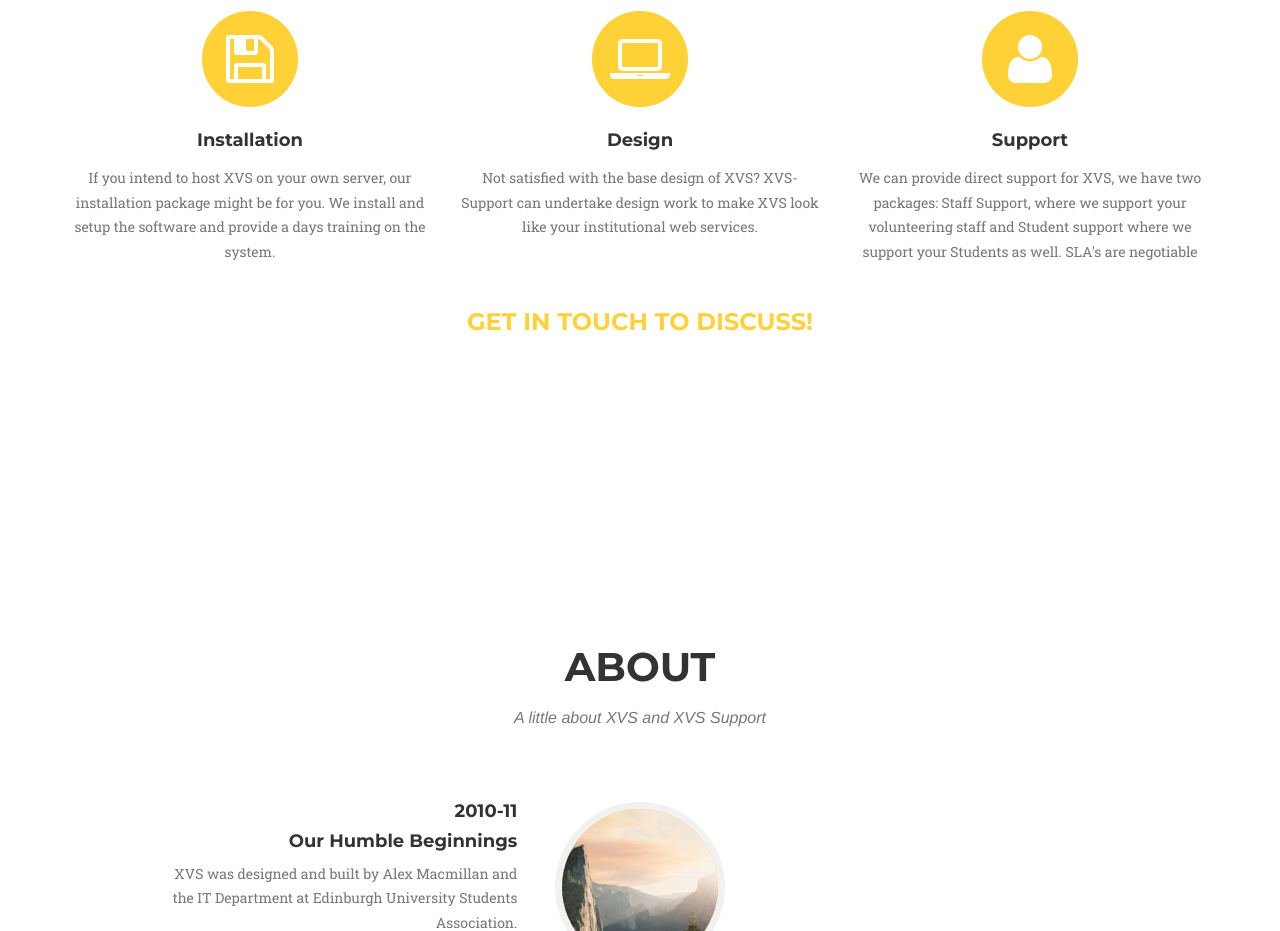
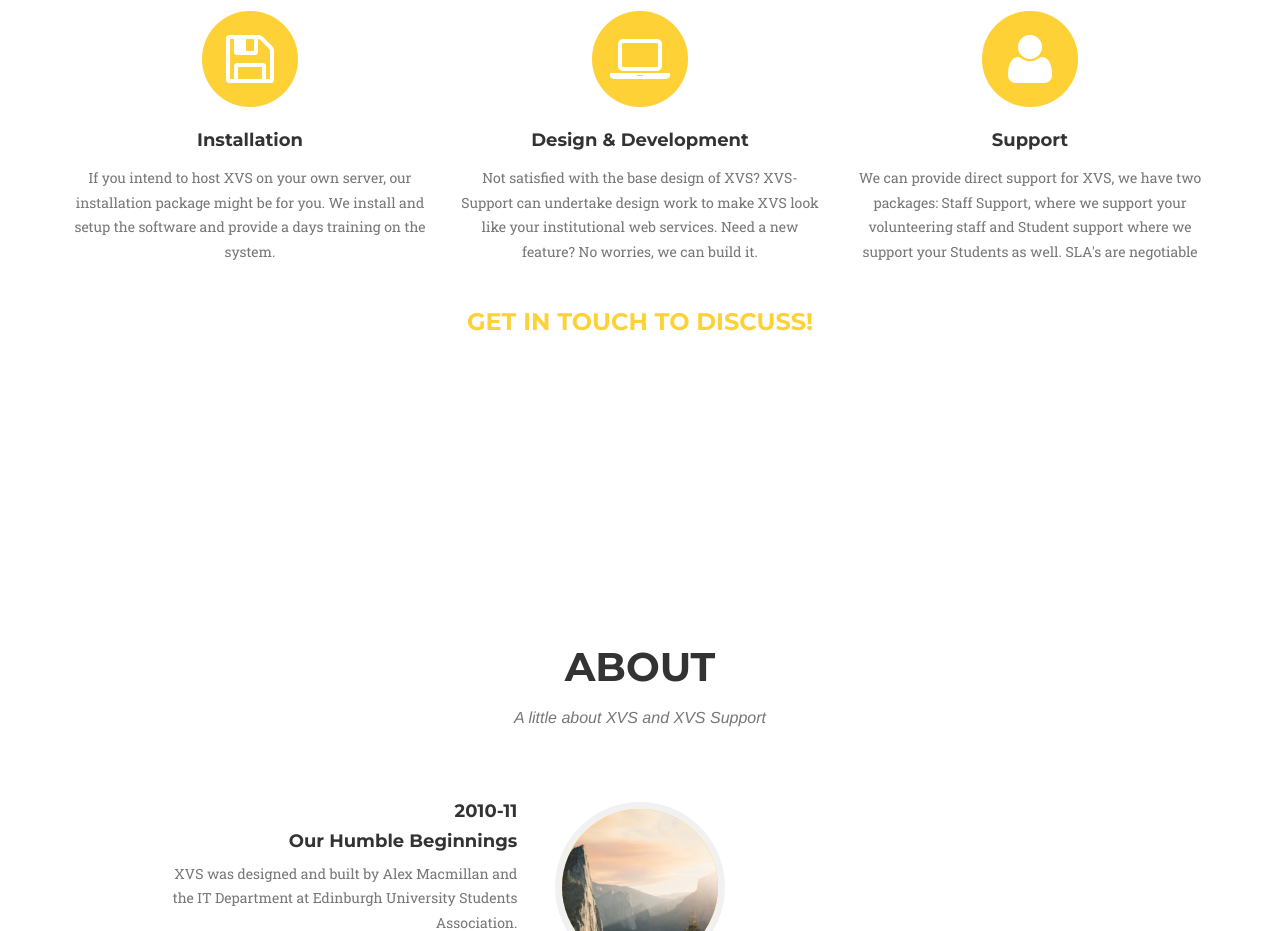
Before and after one commit to ajrbyers/xvs-site, a plain HTML site: page index.html in a window 1280 px wide. Shown: the part 1060-1991 px from the top of the page. Drawn offline with nearby package versions, Linux system fonts and the light colour scheme; a web font is replaced by a local one.

Commit message:
Added info about development.

```diff
--- a/index.html
+++ b/index.html
@@ -108,8 +108,8 @@
                         <i class="fa fa-circle fa-stack-2x text-primary"></i>
                         <i class="fa fa-laptop fa-stack-1x fa-inverse"></i>
                     </span>
-                    <h4 class="service-heading">Design</h4>
-                    <p class="text-muted">Not satisfied with the base design of XVS? XVS-Support can undertake design work to make XVS look like your institutional web services.</p>
+                    <h4 class="service-heading">Design &amp; Development</h4>
+                    <p class="text-muted">Not satisfied with the base design of XVS? XVS-Support can undertake design work to make XVS look like your institutional web services. Need a new feature? No worries, we can build it.</p>
                 </div>
                 <div class="col-md-4">
                     <span class="fa-stack fa-4x">
```
